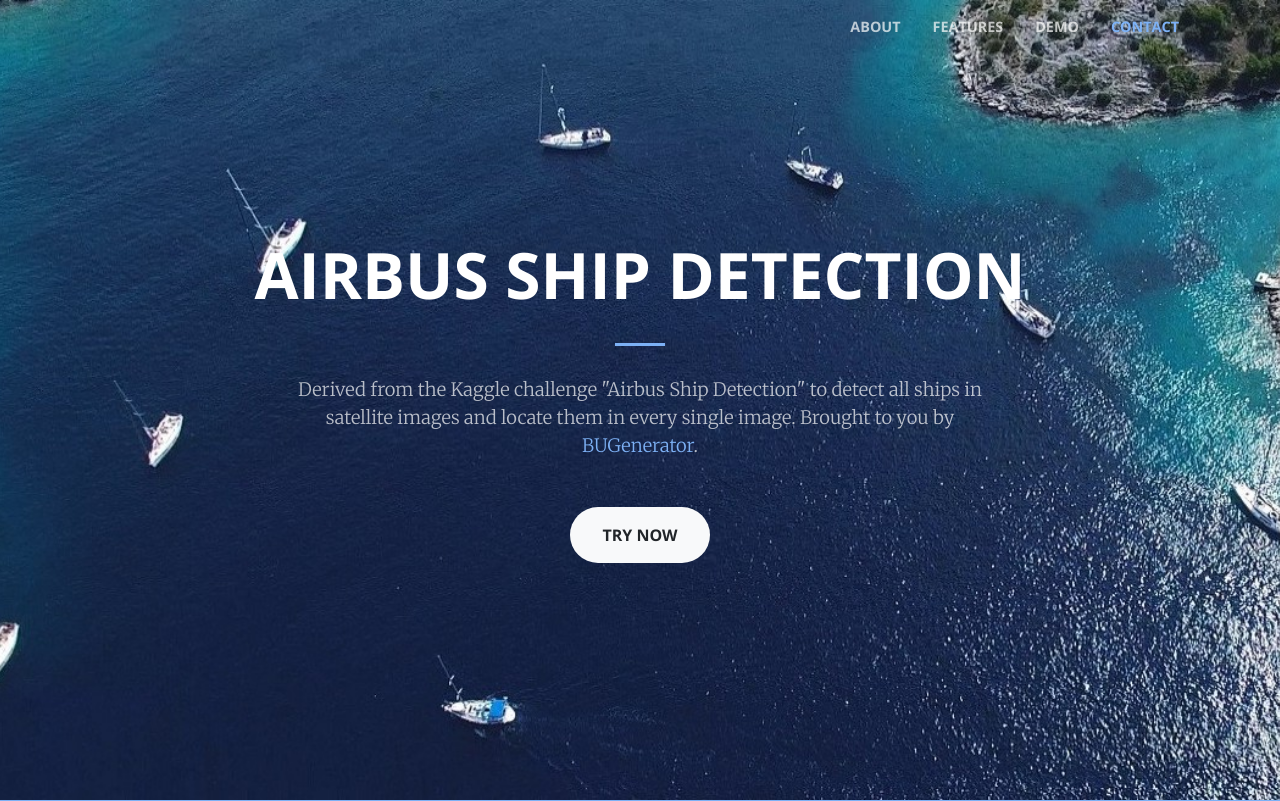
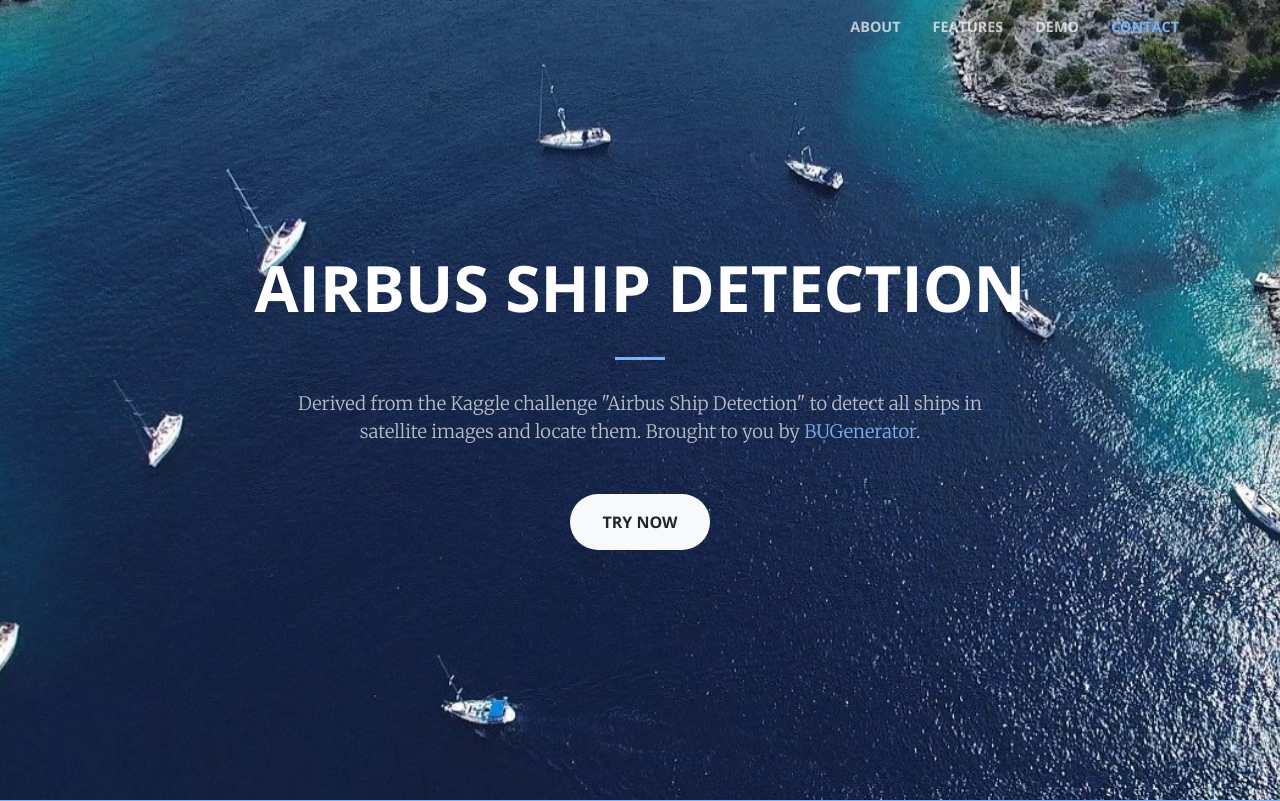
Before and after one commit to BUGenerator/Web, a Flask app: page / in a window 1280 px wide. Shown: the top 801 px of the page. Run offline with Flask 2, Linux system fonts and the light colour scheme; some libraries are stand-ins or nearby versions.

Commit message:
Shorten index intro (to make layout look good in two lines)

```diff
--- a/templates/index.html
+++ b/templates/index.html
@@ -68,7 +68,7 @@
           <div class="col-lg-8 mx-auto">
             <p class="text-faded mb-5">Derived from the Kaggle challenge
                 "Airbus Ship Detection" to detect all ships in satellite images
-                and locate them in every single image. Brought to you by <a href="#contact">BUGenerator</a>.</p>
+                and locate them. Brought to you by <a href="#contact">BUGenerator</a>.</p>
             <a class="btn btn-light btn-xl js-scroll-trigger" href="upload">Try Now</a>
           </div>
         </div>
```
